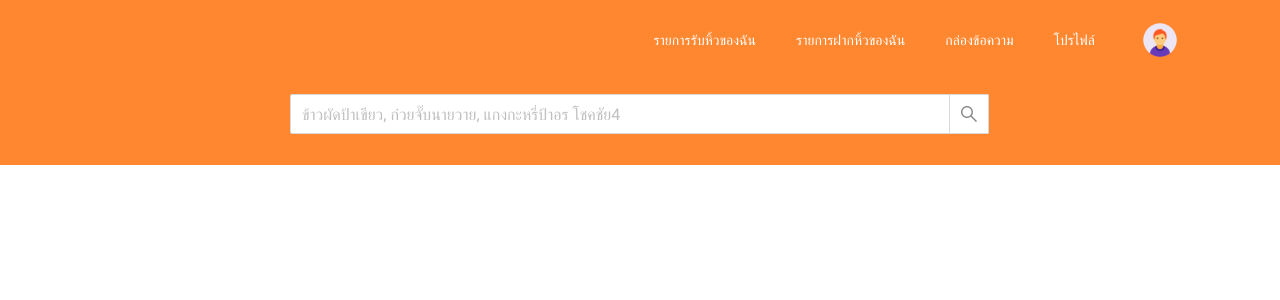
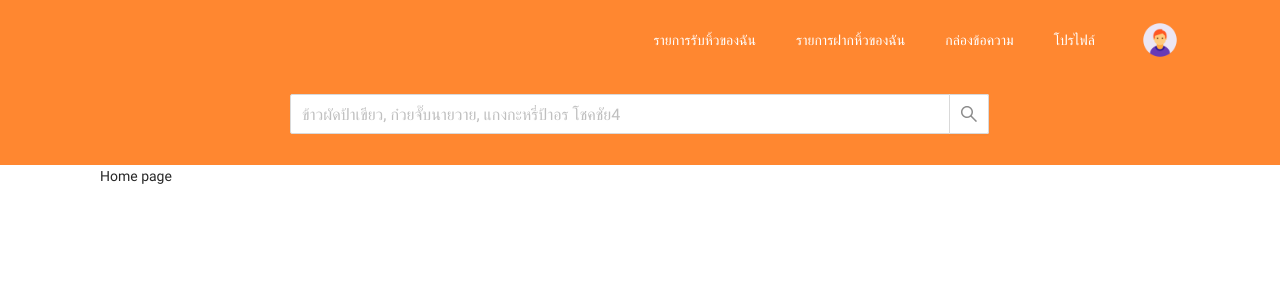
Before and after one commit to nnaboon/HelloHelper_Frontend, a React (Create React App) app: page /home in a window 1280 px wide. Shown: the top 300 px of the page. Built offline with nearby package versions, Linux system fonts and the light colour scheme.

Commit message:
page container

```diff
--- a/src/components/Navbar/Navbar.tsx
+++ b/src/components/Navbar/Navbar.tsx
@@ -18,7 +18,7 @@ const NavbarList = styled.ul`
     display: flex;
     align-items: center;
     justify-content: end;
-    border-box: box-sizing;
+    box-sizing: border-box;
     padding: 20px 100px;
     > li {
         display:inline;
--- a/src/pages/Homepage.tsx
+++ b/src/pages/Homepage.tsx
@@ -3,11 +3,18 @@ import React from 'react';
 import styled from '@emotion/styled';
 import { Navbar } from 'components/Navbar/Navbar';
 
+const HomePageContainer = styled.div`
+    box-sizing: border-box;
+    position: relative;
+    top: 165px;
+    padding: 0 100px;
+`;
+
 export const HomePage = () => {
     return (
         <React.Fragment>
             <Navbar />
-            <div>Home page</div>
+            <HomePageContainer>Home page</HomePageContainer>
         </React.Fragment>
     )
 }
```
